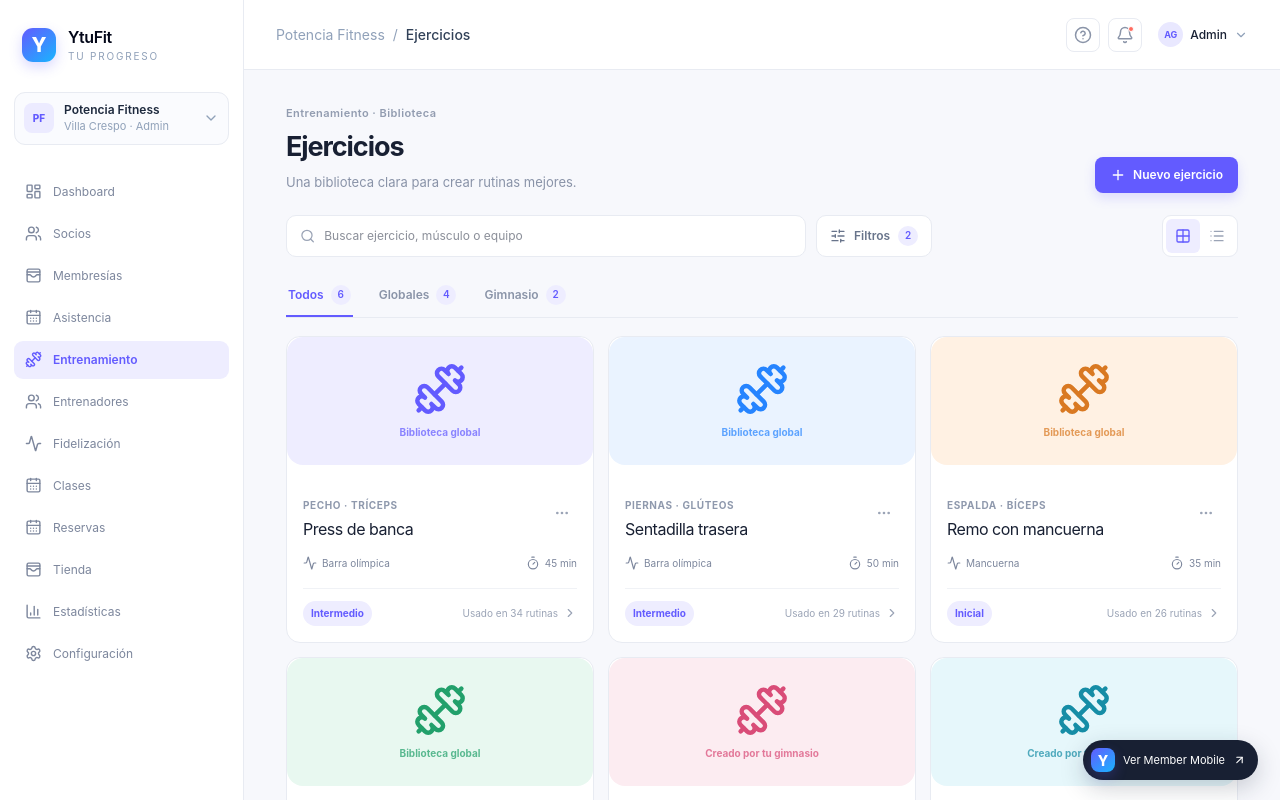
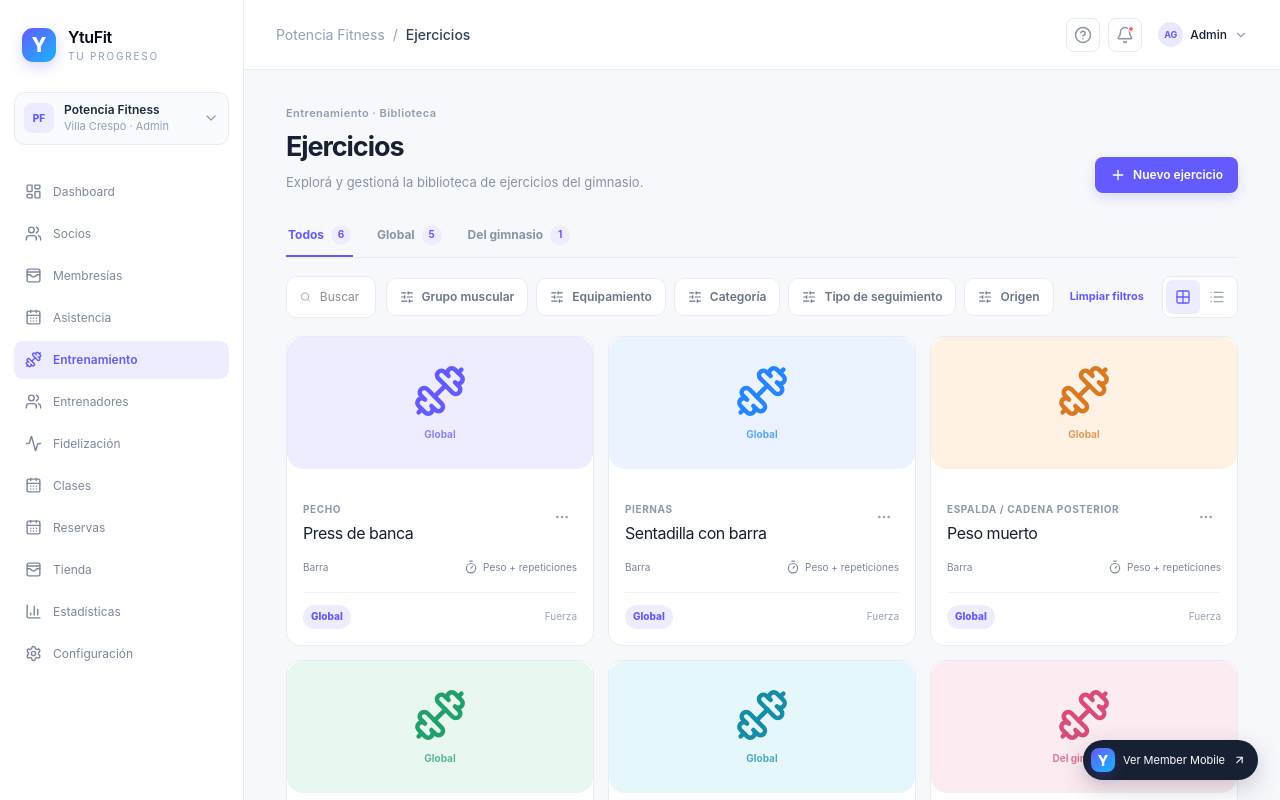
Before and after one commit to guijujo/ytufit-vercel, a Next.js app: page / in a window 1280 px wide. Both pictures are taken after a click on the button "Entrenamiento". Shown: the top 800 px of the page. Built offline with nearby package versions, Linux system fonts and the light colour scheme.

Commit message:
Build admin exercise library

```diff
--- a/components/exercises-library-module.tsx
+++ b/components/exercises-library-module.tsx
@@ -1,33 +1,36 @@
 'use client'
 
 import { useMemo, useState } from 'react'
-import { Activity, ArrowUpRight, ChevronRight, Dumbbell, Grid2X2, List, MoreHorizontal, Plus, Search, SlidersHorizontal, Sparkles, Timer, X } from 'lucide-react'
+import { Dumbbell, Grid2X2, List, MoreHorizontal, Plus, Search, SlidersHorizontal, Timer, X } from 'lucide-react'
 
-type Exercise = { name: string; muscle: string; equipment: string; level: string; origin: 'Global' | 'Gimnasio'; usage: number; duration: string; tone: string }
+type Origin = 'Global' | 'Del gimnasio'
+type Exercise = { name: string; description: string; instructions: string; muscle: string; secondary: string; equipment: string; category: string; tracking: string; origin: Origin; tone: string }
 
 const exercises: Exercise[] = [
-  { name: 'Press de banca', muscle: 'Pecho · Tríceps', equipment: 'Barra olímpica', level: 'Intermedio', origin: 'Global', usage: 34, duration: '45 min', tone: 'purple' },
-  { name: 'Sentadilla trasera', muscle: 'Piernas · Glúteos', equipment: 'Barra olímpica', level: 'Intermedio', origin: 'Global', usage: 29, duration: '50 min', tone: 'blue' },
-  { name: 'Remo con mancuerna', muscle: 'Espalda · Bíceps', equipment: 'Mancuerna', level: 'Inicial', origin: 'Global', usage: 26, duration: '35 min', tone: 'orange' },
-  { name: 'Peso muerto rumano', muscle: 'Isquios · Glúteos', equipment: 'Barra olímpica', level: 'Avanzado', origin: 'Global', usage: 18, duration: '40 min', tone: 'green' },
-  { name: 'Hip thrust en máquina', muscle: 'Glúteos', equipment: 'Máquina', level: 'Inicial', origin: 'Gimnasio', usage: 15, duration: '30 min', tone: 'pink' },
-  { name: 'Core anti-rotación', muscle: 'Core', equipment: 'Banda elástica', level: 'Inicial', origin: 'Gimnasio', usage: 9, duration: '20 min', tone: 'cyan' },
+  { name: 'Press de banca', description: 'Empuje horizontal para desarrollar fuerza y masa en el torso.', instructions: 'Apoyá los pies, retraé las escápulas y bajá la barra con control.', muscle: 'Pecho', secondary: 'Tríceps, hombros', equipment: 'Barra', category: 'Fuerza', tracking: 'Peso + repeticiones', origin: 'Global', tone: 'purple' },
+  { name: 'Sentadilla con barra', description: 'Patrón fundamental para fuerza de piernas y glúteos.', instructions: 'Mantené el torso firme y descendé hasta romper el paralelo.', muscle: 'Piernas', secondary: 'Glúteos, core', equipment: 'Barra', category: 'Fuerza', tracking: 'Peso + repeticiones', origin: 'Global', tone: 'blue' },
+  { name: 'Peso muerto', description: 'Levantamiento compuesto para la cadena posterior.', instructions: 'Acercá la barra al cuerpo y extendé cadera y rodillas al mismo tiempo.', muscle: 'Espalda / cadena posterior', secondary: 'Glúteos, isquios', equipment: 'Barra', category: 'Fuerza', tracking: 'Peso + repeticiones', origin: 'Global', tone: 'orange' },
+  { name: 'Plancha', description: 'Ejercicio isométrico para estabilidad y control del core.', instructions: 'Formá una línea recta y sostené la posición sin elevar la cadera.', muscle: 'Core', secondary: 'Hombros', equipment: 'Peso corporal', category: 'Estabilidad', tracking: 'Tiempo', origin: 'Global', tone: 'green' },
+  { name: 'Cinta caminadora', description: 'Trabajo cardiovascular adaptable a distintos niveles.', instructions: 'Elegí una velocidad constante y mantené una postura erguida.', muscle: 'Cardio', secondary: 'Cuerpo completo', equipment: 'Cinta', category: 'Cardio', tracking: 'Tiempo + distancia', origin: 'Global', tone: 'cyan' },
+  { name: 'Curl de bíceps con mancuernas', description: 'Aislamiento simple para fortalecer los flexores del codo.', instructions: 'Mantené los codos quietos y controlá la bajada.', muscle: 'Bíceps', secondary: 'Antebrazos', equipment: 'Mancuernas', category: 'Fuerza', tracking: 'Peso + repeticiones', origin: 'Del gimnasio', tone: 'pink' },
 ]
+
+const filters = ['Grupo muscular', 'Equipamiento', 'Categoría', 'Tipo de seguimiento', 'Origen']
 
 export function ExercisesLibraryModule() {
   const [query, setQuery] = useState('')
-  const [tab, setTab] = useState<'Todos' | 'Globales' | 'Gimnasio'>('Todos')
+  const [origin, setOrigin] = useState<'Todos' | Origin>('Todos')
   const [view, setView] = useState<'grid' | 'list'>('grid')
   const [selected, setSelected] = useState<Exercise | null>(null)
-  const [showCreate, setShowCreate] = useState(false)
-  const filtered = useMemo(() => exercises.filter(exercise => (tab === 'Todos' || (tab === 'Globales' ? exercise.origin === 'Global' : exercise.origin === 'Gimnasio')) && `${exercise.name} ${exercise.muscle} ${exercise.equipment}`.toLowerCase().includes(query.toLowerCase())), [query, tab])
+  const [creating, setCreating] = useState(false)
+  const filtered = useMemo(() => exercises.filter(exercise => (origin === 'Todos' || exercise.origin === origin) && `${exercise.name} ${exercise.muscle} ${exercise.equipment} ${exercise.category} ${exercise.tracking}`.toLowerCase().includes(query.toLowerCase())), [origin, query])
 
   return <div className="exercises-module">
-    <div className="page-heading exercises-heading"><div><p className="eyebrow">Entrenamiento · Biblioteca</p><h1>Ejercicios</h1><p className="subtitle">Una biblioteca clara para crear rutinas mejores.</p></div><button className="primary-button" onClick={() => setShowCreate(true)}><Plus className="size-4" />Nuevo ejercicio</button></div>
-    <div className="exercise-toolbar"><label className="exercise-search"><Search className="size-4" /><input value={query} onChange={event => setQuery(event.target.value)} placeholder="Buscar ejercicio, músculo o equipo" aria-label="Buscar ejercicio" /></label><button className="exercise-filter"><SlidersHorizontal className="size-4" />Filtros<span>2</span></button><div className="exercise-view-toggle" role="group" aria-label="Cambiar vista"><button className={view === 'grid' ? 'is-active' : ''} onClick={() => setView('grid')} aria-label="Vista de grilla"><Grid2X2 className="size-4" /></button><button className={view === 'list' ? 'is-active' : ''} onClick={() => setView('list')} aria-label="Vista de lista"><List className="size-4" /></button></div></div>
-    <div className="exercise-tabs" role="tablist" aria-label="Origen de ejercicios">{(['Todos', 'Globales', 'Gimnasio'] as const).map(item => <button key={item} role="tab" aria-selected={tab === item} className={tab === item ? 'is-active' : ''} onClick={() => setTab(item)}>{item}<span>{item === 'Todos' ? exercises.length : exercises.filter(exercise => exercise.origin === (item === 'Globales' ? 'Global' : 'Gimnasio')).length}</span></button>)}</div>
-    {filtered.length ? <div className={`exercise-cards ${view === 'list' ? 'is-list' : ''}`}>{filtered.map(exercise => <article className="exercise-card" key={exercise.name} onClick={() => setSelected(exercise)}><div className={`exercise-visual exercise-tone-${exercise.tone}`}><Dumbbell className="size-7" /><span>{exercise.origin === 'Global' ? 'Biblioteca global' : 'Creado por tu gimnasio'}</span></div><div className="exercise-card-body"><div className="exercise-card-title"><div><p className="exercise-kicker">{exercise.muscle}</p><h2>{exercise.name}</h2></div><button className="exercise-more" aria-label={`Más opciones para ${exercise.name}`} onClick={event => event.stopPropagation()}><MoreHorizontal className="size-4" /></button></div><div className="exercise-meta"><span><Activity className="size-3.5" />{exercise.equipment}</span><span><Timer className="size-3.5" />{exercise.duration}</span></div><div className="exercise-card-footer"><span className="level-badge">{exercise.level}</span><span className="usage-copy">Usado en {exercise.usage} rutinas<ChevronRight className="size-3.5" /></span></div></div></article>)}</div> : <div className="exercise-empty"><Sparkles className="size-6" /><h2>No encontramos ejercicios</h2><p>Probá con otro nombre, músculo o equipo.</p></div>}
-    {selected && <div className="exercise-overlay" onClick={() => setSelected(null)}><aside className="exercise-drawer" onClick={event => event.stopPropagation()}><button className="drawer-close" onClick={() => setSelected(null)} aria-label="Cerrar detalle"><X className="size-4" /></button><div className="drawer-visual exercise-tone-purple"><Dumbbell className="size-9" /></div><p className="eyebrow">Detalle de ejercicio</p><h2>{selected.name}</h2><p className="drawer-muted">{selected.muscle} · {selected.equipment}</p><div className="drawer-stats"><div><strong>{selected.usage}</strong><span>rutinas activas</span></div><div><strong>{selected.duration}</strong><span>duración sugerida</span></div></div><button className="primary-button drawer-action"><ArrowUpRight className="size-4" />Usar en una rutina</button></aside></div>}
-    {showCreate && <div className="exercise-overlay" onClick={() => setShowCreate(false)}><aside className="exercise-drawer" onClick={event => event.stopPropagation()}><button className="drawer-close" onClick={() => setShowCreate(false)} aria-label="Cerrar nuevo ejercicio"><X className="size-4" /></button><p className="eyebrow">Biblioteca del gimnasio</p><h2>Nuevo ejercicio</h2><p className="drawer-muted">Creá un ejercicio personalizado para tus rutinas.</p><label className="drawer-field">Nombre<input placeholder="Ej: Press landmine" /></label><label className="drawer-field">Grupo muscular<select defaultValue=""><option value="" disabled>Seleccionar grupo</option><option>Pecho</option><option>Espalda</option><option>Piernas</option></select></label><button className="primary-button drawer-action" onClick={() => setShowCreate(false)}><Plus className="size-4" />Guardar ejercicio</button></aside></div>}
+    <div className="page-heading exercises-heading"><div><p className="eyebrow">Entrenamiento · Biblioteca</p><h1>Ejercicios</h1><p className="subtitle">Explorá y gestioná la biblioteca de ejercicios del gimnasio.</p></div><button className="primary-button" onClick={() => setCreating(true)}><Plus className="size-4" />Nuevo ejercicio</button></div>
+    <div className="exercise-origin-tabs" role="tablist" aria-label="Origen de ejercicios">{(['Todos', 'Global', 'Del gimnasio'] as const).map(item => <button key={item} role="tab" aria-selected={origin === item || item === 'Todos' && origin === 'Todos'} className={(origin === item || item === 'Todos' && origin === 'Todos') ? 'is-active' : ''} onClick={() => setOrigin(item === 'Todos' ? 'Todos' : item)}>{item}<span>{item === 'Todos' ? exercises.length : exercises.filter(exercise => exercise.origin === item).length}</span></button>)}</div>
+    <div className="exercise-toolbar exercise-filter-toolbar"><label className="exercise-search"><Search className="size-4" /><input value={query} onChange={event => setQuery(event.target.value)} placeholder="Buscar ejercicio..." aria-label="Buscar ejercicio" /></label><div className="exercise-filter-row">{filters.map(filter => <button className="exercise-filter" key={filter}><SlidersHorizontal className="size-3.5" />{filter}</button>)}<button className="exercise-clear" onClick={() => setQuery('')}>Limpiar filtros</button></div><div className="exercise-view-toggle" role="group" aria-label="Cambiar vista"><button className={view === 'grid' ? 'is-active' : ''} onClick={() => setView('grid')} aria-label="Vista Grid"><Grid2X2 className="size-4" /></button><button className={view === 'list' ? 'is-active' : ''} onClick={() => setView('list')} aria-label="Vista Lista"><List className="size-4" /></button></div></div>
+    {filtered.length ? <div className={`exercise-cards ${view === 'list' ? 'is-list' : ''}`}>{filtered.map(exercise => <article className="exercise-card" key={exercise.name} onClick={() => setSelected(exercise)}><div className={`exercise-visual exercise-tone-${exercise.tone}`}><Dumbbell className="size-7" /><span>{exercise.origin}</span></div><div className="exercise-card-body"><div className="exercise-card-title"><div><p className="exercise-kicker">{exercise.muscle}</p><h2>{exercise.name}</h2></div><button className="exercise-more" aria-label={`Acciones para ${exercise.name}`} onClick={event => event.stopPropagation()}><MoreHorizontal className="size-4" /></button></div><div className="exercise-meta"><span>{exercise.equipment}</span><span><Timer className="size-3.5" />{exercise.tracking}</span></div><div className="exercise-card-footer"><span className={`origin-badge ${exercise.origin === 'Global' ? 'origin-global' : 'origin-gym'}`}>{exercise.origin}</span><span className="usage-copy">{exercise.category}</span></div></div></article>)}</div> : <div className="exercise-empty"><Dumbbell className="size-6" /><h2>No encontramos ejercicios.</h2><p>Probá cambiando los filtros o creá un ejercicio para tu gimnasio.</p><button className="primary-button" onClick={() => setCreating(true)}><Plus className="size-4" />Nuevo ejercicio</button></div>}
+    {selected && <div className="exercise-overlay" onClick={() => setSelected(null)}><aside className="exercise-drawer" onClick={event => event.stopPropagation()}><button className="drawer-close" onClick={() => setSelected(null)} aria-label="Cerrar detalle"><X className="size-4" /></button><div className={`drawer-visual exercise-tone-${selected.tone}`}><Dumbbell className="size-9" /></div><p className="eyebrow">Detalle de ejercicio</p><h2>{selected.name}</h2><p className="drawer-muted">{selected.description}</p><div className="drawer-detail-grid"><span><b>Grupo muscular</b>{selected.muscle}</span><span><b>Músculos secundarios</b>{selected.secondary}</span><span><b>Equipamiento</b>{selected.equipment}</span><span><b>Categoría</b>{selected.category}</span><span><b>Seguimiento</b>{selected.tracking}</span><span><b>Origen</b>{selected.origin}</span></div><div className="drawer-instructions"><b>Instrucciones</b><p>{selected.instructions}</p></div><button className="primary-button drawer-action">{selected.origin === 'Global' ? 'Duplicar en mi gimnasio' : 'Editar ejercicio'}</button></aside></div>}
+    {creating && <div className="exercise-overlay" onClick={() => setCreating(false)}><aside className="exercise-drawer" onClick={event => event.stopPropagation()}><button className="drawer-close" onClick={() => setCreating(false)} aria-label="Cerrar nuevo ejercicio"><X className="size-4" /></button><p className="eyebrow">Biblioteca del gimnasio</p><h2>Nuevo ejercicio</h2><p className="drawer-muted">Creá una versión propia para reutilizar en tus rutinas.</p><div className="exercise-upload">Imagen del ejercicio<span>Arrastrá una imagen o elegí un placeholder</span></div><label className="drawer-field">Nombre<input placeholder="Ej: Press landmine" /></label><label className="drawer-field">Grupo muscular<select defaultValue=""><option value="" disabled>Seleccionar grupo</option><option>Pecho</option><option>Espalda</option><option>Hombros</option><option>Piernas</option><option>Core</option></select></label><label className="drawer-field">Tipo de seguimiento<select defaultValue=""><option value="" disabled>Seleccionar tipo</option><option>Peso + repeticiones</option><option>Repeticiones</option><option>Tiempo</option><option>Distancia</option><option>Tiempo + distancia</option></select></label><button className="primary-button drawer-action" onClick={() => setCreating(false)}><Plus className="size-4" />Guardar ejercicio</button></aside></div>}
   </div>
 }
```
Also changed, not shown: app/globals.css.
